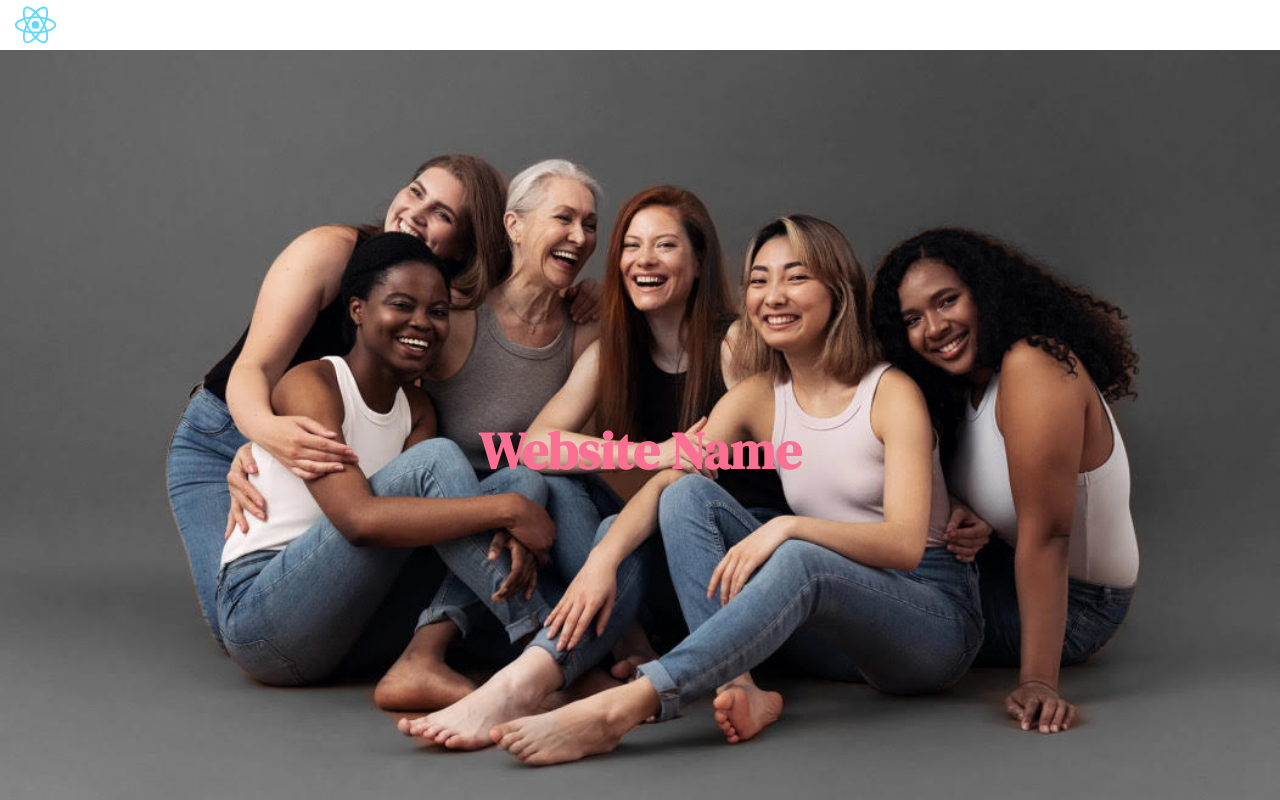
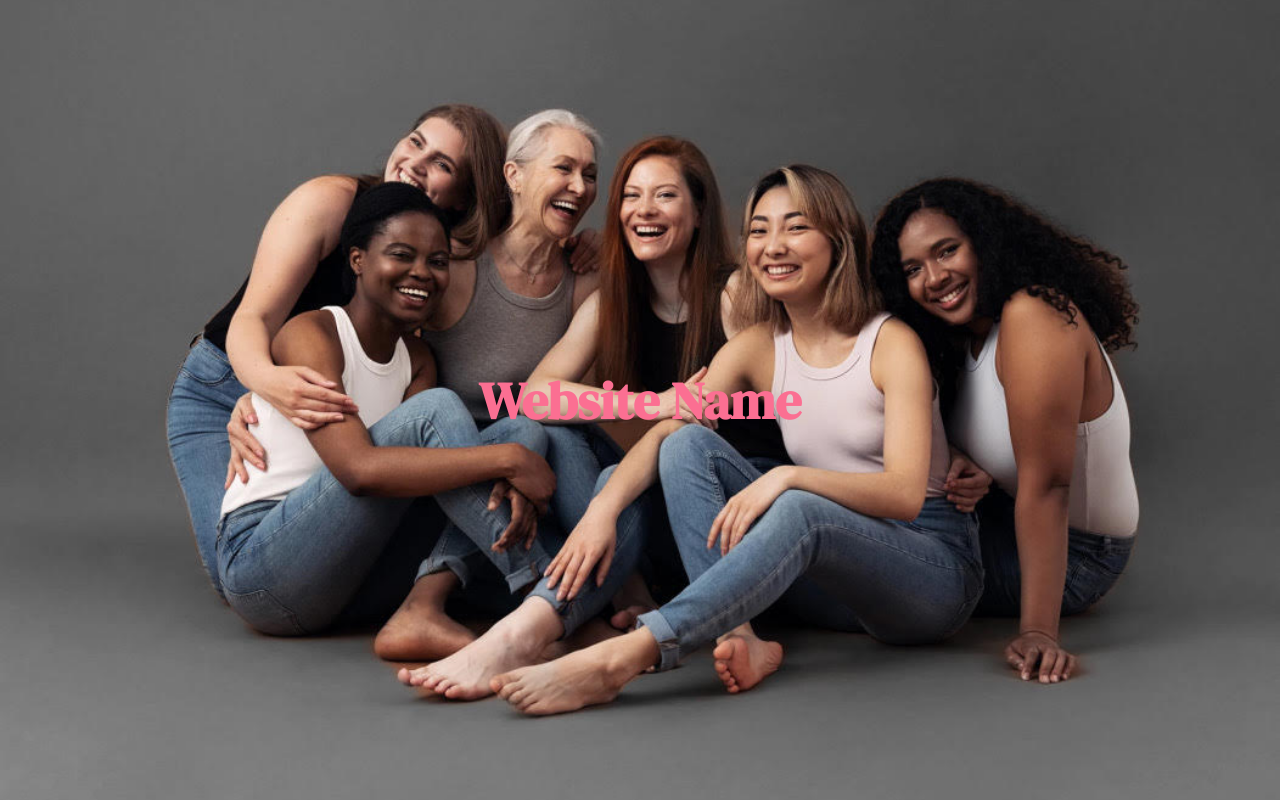
Before and after one commit to kaylainoa/Swamphacks, a React (Create React App) app: page / in a window 1280 px wide. Shown: the top 800 px of the page. Built offline with nearby package versions, Linux system fonts and the light colour scheme.

Commit message:
added navbar component

```diff
--- a/src/App.js
+++ b/src/App.js
@@ -20,7 +20,6 @@ function App() {
           <Route path="/login" element={<LoginPage/>}/>
           <Route path="/clinic" element={<Clinic/>}/>
 
-
         </Routes>
       </Router>
     </div>
--- a/src/Home.js
+++ b/src/Home.js
@@ -6,16 +6,13 @@ import doctor from './Assets/doctor.png';
 import US from './Assets/united-states.png';
 import blank from './Assets/fill-in-img.jpg';
 import homelanding from './Assets/women.jpg';
-import logo from './logo.svg';
 import {Link} from 'react-router-dom';
 
 
 const Home = () => {
   return (
     <div>
-      <div className='navbar'>
-      <img src={logo} className="myLogo"/>
-      </div>
+
       <header className="App-header">
         <h1>Website Name</h1>
       </header>
@@ -33,6 +30,7 @@ const Home = () => {
           <h3>United States Based</h3>
         </div>
       </div>
+
       <div className="About-Us">
         <div className="About-content">
           <h2> About Us</h2>
@@ -41,6 +39,7 @@ const Home = () => {
           offering up-to-date information to help them make informed decisions. We believe every woman deserves the
           right to choose, and our mission is to remove barriers to reproductive healthcare by providing trusted
           resources and support.</p>
+
         </div>
         <div className="about-image">
           <img src={blank} className="blank1"/>
```
Also changed, not shown: src/Components/Navbar.js (added, +10 -0 lines), 1 other file (tests, documents, lock files or other folders).
